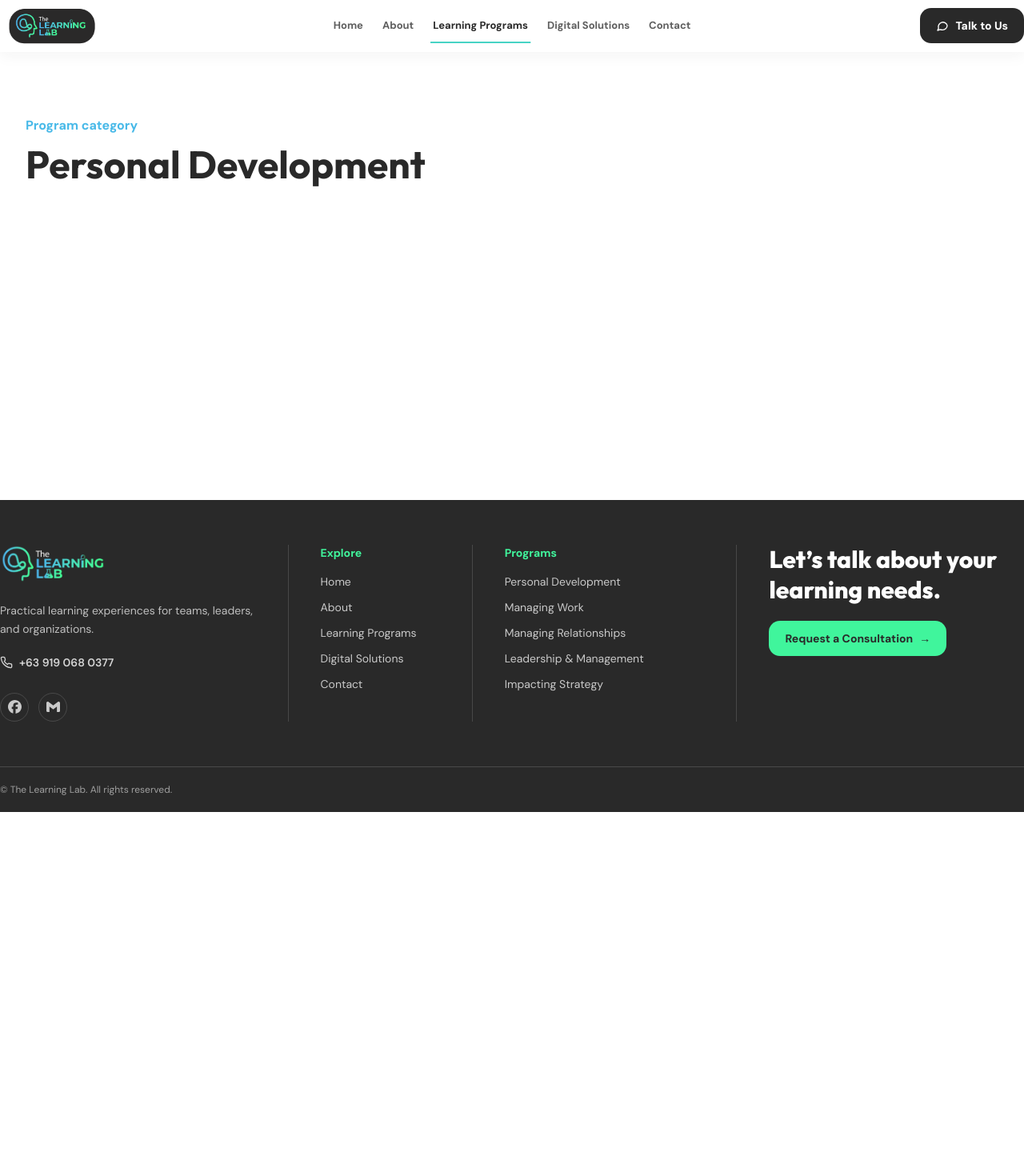
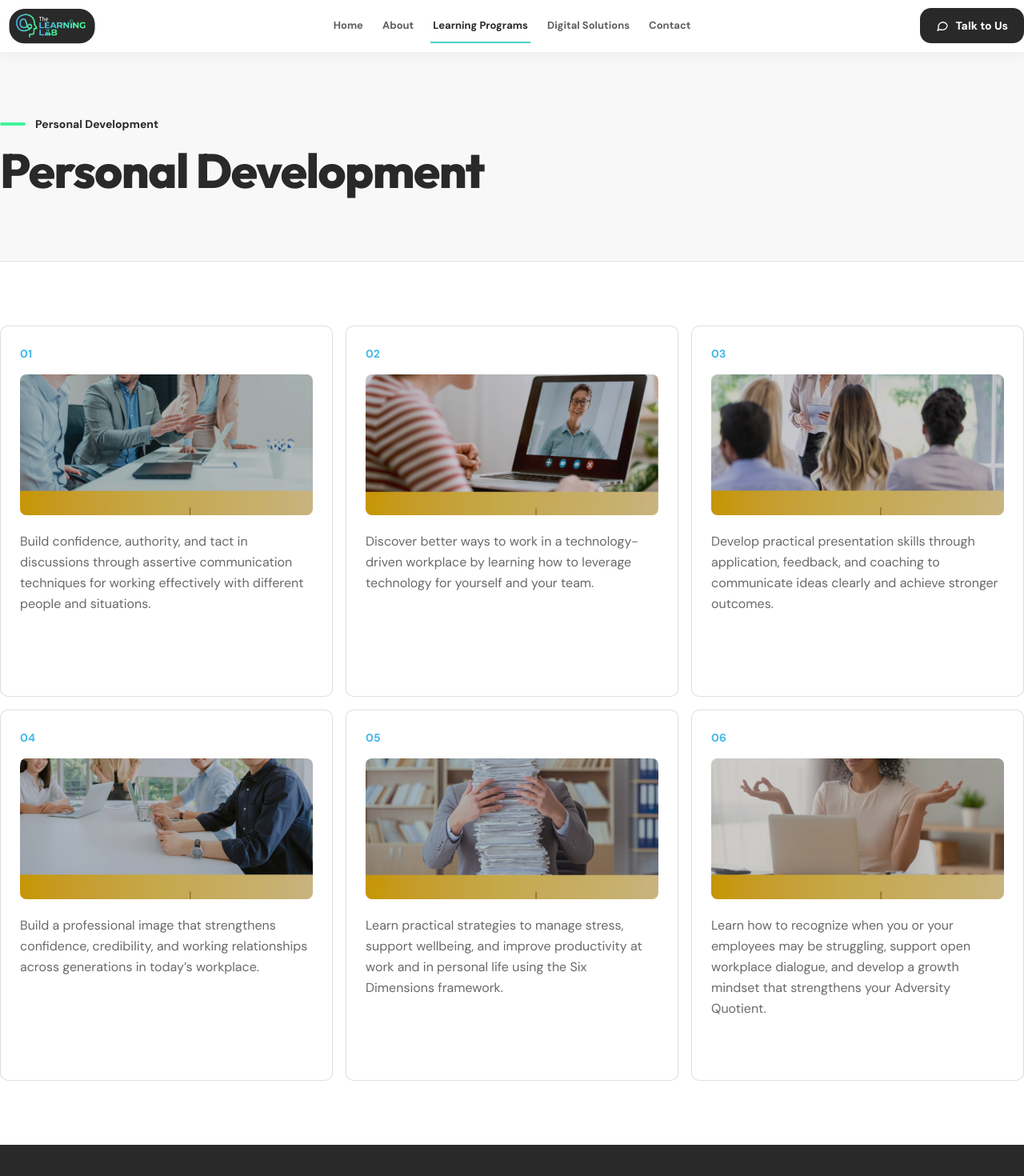
Before and after one commit to gabzy0423/The-Learning-Lab, a Next.js app: page /programs/personal-development in a window 1280 px wide. Shown: the top 1470 px of the page at 80% size. Before the commit the page ends 1015 px from the top, so only its background shows below. Built offline with nearby package versions, Linux system fonts and the light colour scheme.

Commit message:
Build Personal Development course card grid

```diff
--- a/app/programs/[category]/page.tsx
+++ b/app/programs/[category]/page.tsx
@@ -1,7 +1,35 @@
 import { notFound } from "next/navigation";
+import Image from "next/image";
 import { getProgram, programs } from "@/content/programs";
 
 export const instant = false;
+
+const personalDevelopmentCards = [
+  {
+    image: "/assets/pages/programs/perso1.png",
+    description: "Build confidence, authority, and tact in discussions through assertive communication techniques for working effectively with different people and situations.",
+  },
+  {
+    image: "/assets/pages/programs/perso2.png",
+    description: "Discover better ways to work in a technology-driven workplace by learning how to leverage technology for yourself and your team.",
+  },
+  {
+    image: "/assets/pages/programs/perso3.png",
+    description: "Develop practical presentation skills through application, feedback, and coaching to communicate ideas clearly and achieve stronger outcomes.",
+  },
+  {
+    image: "/assets/pages/programs/perso4.png",
+    description: "Build a professional image that strengthens confidence, credibility, and working relationships across generations in today’s workplace.",
+  },
+  {
+    image: "/assets/pages/programs/perso5.png",
+    description: "Learn practical strategies to manage stress, support wellbeing, and improve productivity at work and in personal life using the Six Dimensions framework.",
+  },
+  {
+    image: "/assets/pages/programs/perso6.png",
+    description: "Learn how to recognize when you or your employees may be struggling, support open workplace dialogue, and develop a growth mindset that strengthens your Adversity Quotient.",
+  },
+];
 
 export function generateStaticParams() {
   return programs.map((program) => ({ category: program.slug }));
@@ -17,6 +45,49 @@ export default async function CategoryPage({
 
   if (!program) notFound();
 
+  if (program.slug === "personal-development") {
+    return (
+      <main className="min-h-[70vh] bg-brand-white text-brand-charcoal">
+        <section className="border-b border-brand-charcoal/10 bg-brand-charcoal/[0.03]">
+          <div className="mx-auto max-w-[80rem] px-7 py-16 sm:px-10 lg:px-0 lg:py-20">
+            <p className="flex items-center gap-3 text-sm font-bold text-brand-charcoal">
+              <span aria-hidden="true" className="h-1 w-8 rounded-full bg-brand-mint-green" />
+              Personal Development
+            </p>
+            <h1 className="mt-4 max-w-3xl font-heading text-4xl font-extrabold leading-[1.08] tracking-tight sm:text-5xl lg:text-6xl">
+              {program.name}
+            </h1>
+          </div>
+        </section>
+
+        <section aria-label="Personal Development courses">
+          <div className="mx-auto max-w-[80rem] px-7 py-16 sm:px-10 lg:px-0 lg:py-20">
+            <div className="grid gap-4 sm:grid-cols-2 lg:grid-cols-3">
+              {personalDevelopmentCards.map((card, index) => (
+                <article
+                  key={card.image}
+                  className="group flex min-h-[29rem] flex-col overflow-hidden rounded-lg border border-brand-charcoal/15 bg-white p-6 text-brand-charcoal transition-[border-color,transform,box-shadow] hover:-translate-y-1 hover:border-brand-turquoise hover:shadow-lg motion-reduce:transform-none motion-reduce:transition-none"
+                >
+                  <p className="text-sm font-extrabold text-brand-cyan-blue">{String(index + 1).padStart(2, "0")}</p>
+                  <div className="relative mt-4 h-44 overflow-hidden rounded-md bg-brand-charcoal/5 after:absolute after:inset-0 after:bg-brand-charcoal/15">
+                    <Image
+                      src={card.image}
+                      alt={`Personal Development course visual ${index + 1}`}
+                      fill
+                      sizes="(min-width: 1024px) 33vw, (min-width: 640px) 50vw, 100vw"
+                      className="object-cover object-center transition-transform duration-700 ease-out group-hover:scale-105 motion-reduce:transform-none motion-reduce:transition-none"
+                    />
+                  </div>
+                  <p className="mt-5 text-base leading-relaxed text-brand-charcoal/70">{card.description}</p>
+                </article>
+              ))}
+            </div>
+          </div>
+        </section>
+      </main>
+    );
+  }
+
   return (
     <main className="mx-auto min-h-[70vh] w-full max-w-7xl px-4 py-20 sm:px-6 lg:px-8">
       <p className="font-bold text-brand-cyan-blue">Program category</p>
```
Also changed, not shown: 2 other files (tests, documents, lock files or other folders).
